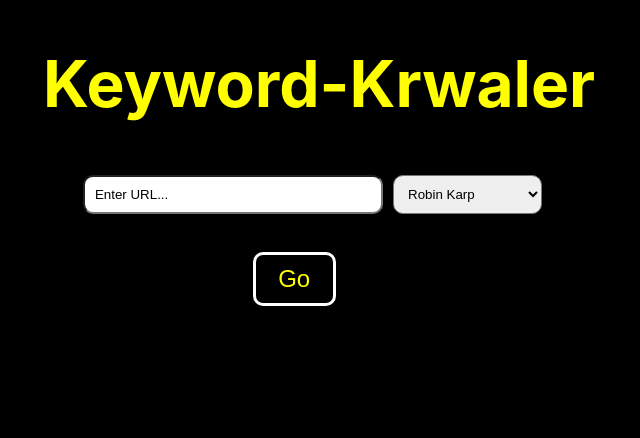
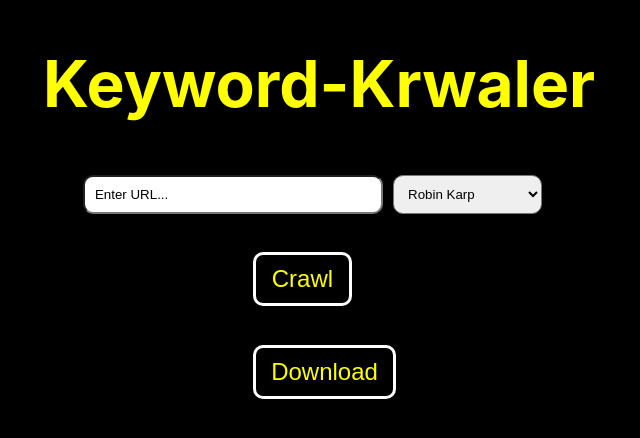
Before and after one commit to PALLAVIKHEDLE/keyword-krawler, a React (Create React App) app: page / in a window 1280 px wide. Shown: the part 198-636 px from the top of the page, without its empty margins (321-961 px from the left). Built offline with nearby package versions, Linux system fonts and the light colour scheme.

Commit message:
download button changes

```diff
--- a/package.json
+++ b/package.json
@@ -6,6 +6,7 @@
     "@testing-library/jest-dom": "^5.17.0",
     "@testing-library/react": "^13.4.0",
     "@testing-library/user-event": "^13.5.0",
+    "html2pdf.js": "^0.10.1",
     "react": "^18.2.0",
     "react-dom": "^18.2.0",
     "react-scripts": "5.0.1",
--- a/src/components/homePage/index.css
+++ b/src/components/homePage/index.css
@@ -18,7 +18,7 @@ html, body {
 
 
   .move-up {
-    transform: translateY(-250px); /* Adjust the distance you want to move up */
+    transform: translateY(-450px); /* Adjust the distance you want to move up */
   }
   .textStyle {
     color: yellow;
@@ -62,11 +62,23 @@ html, body {
     background-color: black;
     color: yellow;
     border-radius: 10px;
-    border: 3px solid white; /* Set border color to white and width to 4px */
+    border: 3px solid white;
     margin-top: 7%;
     padding: 10px;
     cursor: pointer;
     font-size: 1.5em;
    margin-left: 38%;
-    width: 15%;
+    width: 18%;
 }
+.downloadButton{
+  background-color: black;
+  color: yellow;
+  border-radius: 10px;
+  border: 3px solid white;
+  margin-top: 7%;
+  padding: 10px;
+  cursor: pointer;
+  font-size: 1.5em;
+ margin-left: 38%;
+  width: 26%;
+}
--- a/src/components/homePage/index.js
+++ b/src/components/homePage/index.js
@@ -2,6 +2,8 @@ import React, { useState } from "react";
 import "./index.css";
 import NextFrame from "./nextFrame";
 import "./animation.css";
+import html2pdf from 'html2pdf.js';
+
 
 function HomePage() {
   const [urlInput, setUrlInput] = useState("");
@@ -16,6 +18,13 @@ function HomePage() {
   const handleAlgorithmChange = (event) => {
     setSelectedAlgorithm(event.target.value);
   };
+
+  const handleDownload = () => {
+    const element = document.getElementById('pdf-container');
+    // html2pdf(element);
+
+  };
+
 
   const handleSubmit = () => {
     if (urlInput.trim() === "") {
@@ -38,7 +47,7 @@ function HomePage() {
   return (
     <div className={`container ${showTransition ? "move-up" : ""}`}>
       <div>
-        <h1 className="textStyle">Keyword-Krwaler</h1>
+        <h1 id="pdf-container"  className="textStyle">Keyword-Krwaler</h1>
         <div className="inputContainer">
           <input
             type="text"
@@ -59,7 +68,7 @@ function HomePage() {
           </select>
         </div>
         <button className="centeredButton" onClick={handleSubmit}>
-          Go
+          Crawl
         </button>
         {showTransition && (
           <div className="upwards-transition">
@@ -78,6 +87,10 @@ function HomePage() {
           </div>
         )}
         {loading && <NextFrame url={urlInput} />}
+
+        <button className="downloadButton" onClick={handleDownload}>
+          Download
+        </button>
       </div>
     </div>
   );
```
Also changed, not shown: 1 other file (tests, documents, lock files or other folders).
